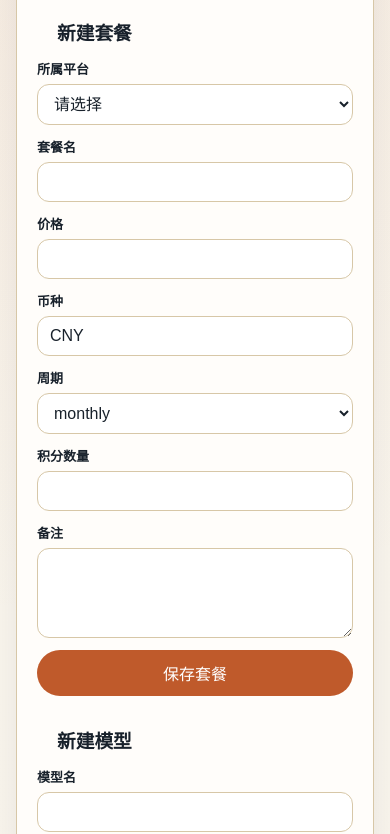
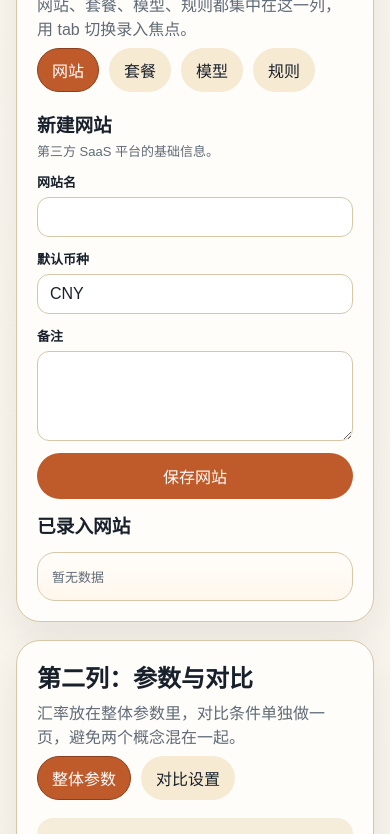
Before and after one commit to homxuwang/AIPriceCompareTool, a website with bundled scripts: page src/options/options.html in a window 390 px wide. Shown: the part 702-1536 px from the top of the page. Built offline with nearby package versions, Linux system fonts and the light colour scheme; some packages are replaced by stand-ins of ours.

Commit message:
feat: redesign options page into three-column workspace

```diff
--- a/src/options/options.css
+++ b/src/options/options.css
@@ -25,7 +25,7 @@ body {
 }
 
 .app {
-  max-width: 1440px;
+  max-width: 1720px;
   margin: 0 auto;
   padding: 24px;
 }
@@ -61,6 +61,13 @@ body {
   gap: 18px;
 }
 
+.workspace-grid {
+  display: grid;
+  grid-template-columns: minmax(320px, 0.95fr) minmax(320px, 0.95fr) minmax(420px, 1.3fr);
+  gap: 18px;
+  align-items: start;
+}
+
 .column {
   display: grid;
   gap: 18px;
@@ -72,6 +79,16 @@ body {
   border-radius: 24px;
   box-shadow: var(--shadow);
   overflow: hidden;
+}
+
+.panel-column {
+  min-height: 820px;
+  display: flex;
+  flex-direction: column;
+}
+
+.panel-result {
+  min-width: 0;
 }
 
 .panel-header {
@@ -90,6 +107,20 @@ body {
 
 .panel-body {
   padding: 0 20px 20px;
+}
+
+.section-title {
+  margin-bottom: 12px;
+}
+
+.section-title h3 {
+  margin: 0 0 4px;
+}
+
+.section-title p {
+  margin: 0;
+  color: var(--muted);
+  font-size: 13px;
 }
 
 .grid-form {
@@ -182,6 +213,56 @@ button:hover,
   gap: 12px;
 }
 
+.metrics-bar {
+  display: grid;
+  grid-template-columns: repeat(5, minmax(0, 1fr));
+  gap: 12px;
+  margin-bottom: 18px;
+}
+
+.metric {
+  padding: 14px 16px;
+  border: 1px solid var(--line);
+  border-radius: 18px;
+  background: rgba(255, 253, 250, 0.82);
+  box-shadow: var(--shadow);
+}
+
+.metric span {
+  display: block;
+  color: var(--muted);
+  font-size: 12px;
+  margin-bottom: 6px;
+}
+
+.metric strong {
+  font-size: 20px;
+}
+
+.tab-strip {
+  display: flex;
+  gap: 10px;
+  padding: 0 20px 18px;
+  flex-wrap: wrap;
+}
+
+.tab-button {
+  background: #f6ead3;
+  color: var(--text);
+  border: 1px solid transparent;
+  padding: 9px 14px;
+}
+
+.tab-button:hover {
+  background: #edd8b6;
+}
+
+.tab-button.is-active {
+  background: var(--accent);
+  color: #fff;
+  border-color: var(--accent-dark);
+}
+
 .card-list {
   display: grid;
   gap: 10px;
@@ -224,6 +305,7 @@ button:hover,
 .table-wrap {
   overflow: auto;
   border-top: 1px solid var(--line);
+  flex: 1;
 }
 
 table {
@@ -252,6 +334,49 @@ th {
   color: var(--muted);
 }
 
+.subpanel-note {
+  padding: 14px 16px;
+  border-radius: 16px;
+  background: #f6ecda;
+  color: #6a5032;
+  font-size: 13px;
+}
+
+.result-summary {
+  display: grid;
+  grid-template-columns: repeat(3, minmax(0, 1fr));
+  gap: 12px;
+  padding: 0 20px 18px;
+}
+
+.result-summary div {
+  border: 1px solid var(--line);
+  border-radius: 16px;
+  padding: 14px;
+  background: #fff7eb;
+}
+
+.result-summary strong {
+  display: block;
+  font-size: 20px;
+  margin-bottom: 4px;
+}
+
+.result-summary span {
+  color: var(--muted);
+  font-size: 12px;
+}
+
+.pill-readout {
+  min-height: 44px;
+  display: flex;
+  align-items: center;
+  padding: 0 12px;
+  border: 1px solid var(--line);
+  border-radius: 12px;
+  background: #fff;
+}
+
 .status {
   margin: 0 0 16px;
   padding: 12px 14px;
@@ -265,9 +390,19 @@ th {
   color: #9b2c2c;
 }
 
+@media (max-width: 1360px) {
+  .workspace-grid {
+    grid-template-columns: 1fr;
+  }
+
+  .panel-column {
+    min-height: auto;
+  }
+}
+
 @media (max-width: 1100px) {
-  .layout {
-    grid-template-columns: 1fr;
+  .metrics-bar {
+    grid-template-columns: repeat(2, minmax(0, 1fr));
   }
 }
 
@@ -280,6 +415,11 @@ th {
     flex-direction: column;
   }
 
+  .metrics-bar,
+  .result-summary {
+    grid-template-columns: 1fr;
+  }
+
   .grid-form,
   .grid-form.compact {
     grid-template-columns: 1fr;
--- a/src/options/options.js
+++ b/src/options/options.js
@@ -17,6 +17,11 @@ const repository = canUseChromeStorage()
   ? createChromeStorageRepository()
   : createInMemoryRepository();
 
+const tabState = {
+  entry: 'platforms',
+  controls: 'settings',
+};
+
 let state = await repository.loadState();
 let comparisonRows = [];
 let flash = null;
@@ -33,11 +38,11 @@ function render() {
       <header class="hero">
         <div class="hero-copy">
           <h1>AI SaaS 比价工作台</h1>
-          <p>手动录入第三方平台套餐、积分和模型规则，先输出可靠表格，再扩展图表。</p>
+          <p>左侧录入数据，中间配置参数和对比条件，右侧稳定输出结果表。</p>
         </div>
         <div class="toolbar">
-          <button class="button-secondary" id="reset-demo">载入示例数据</button>
-          <button id="export-json">导出 JSON</button>
+          <button class="button-secondary" id="reset-demo" type="button">载入示例数据</button>
+          <button id="export-json" type="button">导出 JSON</button>
           <label class="button-like import-button button-secondary">
             导入 JSON
             <input id="import-json" type="file" accept="application/json">
@@ -47,68 +52,68 @@ function render() {
 
       ${flash ? `<p class="status ${flash.type === 'error' ? 'error' : ''}">${flash.message}</p>` : ''}
 
-      <div class="layout">
-        <div class="column">
-          <section class="panel">
+      <section class="metrics-bar">
+        ${renderMetric('网站', state.platforms.length)}
+        ${renderMetric('套餐', state.plans.length)}
+        ${renderMetric('模型', state.models.length)}
+        ${renderMetric('规则', state.rules.length)}
+        ${renderMetric('结果币种', escapeHtml(state.preferences?.targetCurrency ?? 'CNY'))}
+      </section>
+
+      <div class="workspace-grid">
+        <section class="panel panel-column">
           <div class="panel-header">
-              <h2>平台、套餐、模型</h2>
-              <p>先把可复用资产建起来，后面比较时不用重复输入。</p>
+            <h2>第一列：数据录入</h2>
+            <p>网站、套餐、模型、规则都集中在这一列，用 tab 切换录入焦点。</p>
+          </div>
+          <div class="tab-strip">
+            ${renderTabButton('entry', 'platforms', '网站')}
+            ${renderTabButton('entry', 'plans', '套餐')}
+            ${renderTabButton('entry', 'models', '模型')}
+            ${renderTabButton('entry', 'rules', '规则')}
           </div>
           <div class="panel-body stack">
-              ${renderPlatformForm()}
-              ${renderPlanForm()}
-              ${renderModelForm()}
+            ${renderEntryTabContent()}
           </div>
         </section>
 
-          <section class="panel">
+        <section class="panel panel-column">
           <div class="panel-header">
-              <h2>计费规则</h2>
-              <p>支持积分折算和直接价格，两种方式都走同一套比较引擎。</p>
+            <h2>第二列：参数与对比</h2>
+            <p>汇率放在整体参数里，对比条件单独做一页，避免两个概念混在一起。</p>
           </div>
-            <div class="panel-body">
-              ${renderRuleForm()}
+          <div class="tab-strip">
+            ${renderTabButton('controls', 'settings', '整体参数')}
+            ${renderTabButton('controls', 'comparison', '对比设置')}
+          </div>
+          <div class="panel-body stack">
+            ${renderControlsTabContent()}
           </div>
         </section>
 
-          <section class="panel">
+        <section class="panel panel-column panel-result">
           <div class="panel-header">
-              <h2>当前资产</h2>
-              <p>用于快速检查平台、套餐、模型和规则是否录入完整。</p>
+            <h2>第三列：结果输出</h2>
+            <p>结果区固定存在，不做 tab，生成后可以一直盯着看。</p>
           </div>
-            <div class="panel-body stack">
-              ${renderCards('平台', state.platforms, renderPlatformCard)}
-              ${renderCards('套餐', state.plans, renderPlanCard)}
-              ${renderCards('模型', state.models, renderModelCard)}
-              ${renderCards('规则', state.rules, renderRuleCard)}
+          <div class="result-summary">
+            <div>
+              <strong>${comparisonRows.length}</strong>
+              <span>结果条数</span>
             </div>
-          </section>
+            <div>
+              <strong>${escapeHtml(state.preferences?.targetCurrency ?? 'CNY')}</strong>
+              <span>目标币种</span>
             </div>
-
-        <div class="column">
-          <section class="panel">
-            <div class="panel-header">
-              <h2>汇率与场景</h2>
-              <p>默认汇率可改，场景参数只影响本次表格生成。</p>
+            <div>
+              <strong>${state.exchangeRates.updatedAt ? '已配置' : '未配置'}</strong>
+              <span>汇率状态</span>
             </div>
-            <div class="panel-body">
-              ${renderSettingsForm()}
-            </div>
-          </section>
-
-          <section class="panel">
-            <div class="panel-header">
-              <h2>生成对比表</h2>
-              <p>支持同一模型跨平台，也支持多个模型跨多个平台。</p>
-            </div>
-            <div class="panel-body">
-              ${renderComparisonForm()}
           </div>
           <div class="table-wrap">
             ${renderResultsTable()}
           </div>
         </section>
-        </div>
       </div>
     </main>
   `;
@@ -116,15 +121,87 @@ function render() {
   bindEvents();
 }
 
+function renderMetric(label, value) {
+  return `
+    <div class="metric">
+      <span>${label}</span>
+      <strong>${value}</strong>
+    </div>
+  `;
+}
+
+function renderTabButton(group, value, label) {
+  const active = tabState[group] === value;
+  return `
+    <button
+      class="tab-button ${active ? 'is-active' : ''}"
+      data-tab-group="${group}"
+      data-tab-value="${value}"
+      type="button"
+    >
+      ${label}
+    </button>
+  `;
+}
+
+function renderEntryTabContent() {
+  switch (tabState.entry) {
+    case 'platforms':
+      return `
+        ${renderPlatformForm()}
+        ${renderCards('已录入网站', state.platforms, renderPlatformCard)}
+      `;
+    case 'plans':
+      return `
+        ${renderPlanForm()}
+        ${renderCards('已录入套餐', state.plans, renderPlanCard)}
+      `;
+    case 'models':
+      return `
+        ${renderModelForm()}
+        ${renderCards('已录入模型', state.models, renderModelCard)}
+      `;
+    case 'rules':
+      return `
+        ${renderRuleForm()}
+        ${renderCards('已录入规则', state.rules, renderRuleCard)}
+      `;
+    default:
+      return '';
+  }
+}
+
+function renderControlsTabContent() {
+  switch (tabState.controls) {
+    case 'settings':
+      return `
+        <div class="subpanel-note">
+          汇率、默认场景和默认结果币种都放在这里保存。对比页只负责筛选和生成。
+        </div>
+        ${renderSettingsForm()}
+      `;
+    case 'comparison':
+      return `
+        <div class="subpanel-note">
+          当前会以已保存的整体参数为默认值；你可以只调整这次对比的筛选和场景覆盖值。
+        </div>
+        ${renderComparisonForm()}
+      `;
+    default:
+      return '';
+  }
+}
+
 function renderPlatformForm() {
   return `
     <section>
-      <div class="panel-header">
-        <h3>新建平台</h3>
+      <div class="section-title">
+        <h3>新建网站</h3>
+        <p>第三方 SaaS 平台的基础信息。</p>
       </div>
       <form class="grid-form" id="platform-form">
         <div class="field">
-          <label for="platform-name">平台名</label>
+          <label for="platform-name">网站名</label>
           <input id="platform-name" name="name" required>
         </div>
         <div class="field">
@@ -136,7 +213,7 @@ function renderPlatformForm() {
           <textarea id="platform-notes" name="notes"></textarea>
         </div>
         <div class="field span-2">
-          <button type="submit">保存平台</button>
+          <button type="submit">保存网站</button>
         </div>
       </form>
     </section>
@@ -146,12 +223,13 @@ function renderPlatformForm() {
 function renderPlanForm() {
   return `
     <section>
-      <div class="panel-header">
+      <div class="section-title">
         <h3>新建套餐</h3>
+        <p>录入价格、周期和积分总量，供后续积分折算使用。</p>
       </div>
       <form class="grid-form compact" id="plan-form">
         <div class="field">
-          <label for="plan-platform-id">所属平台</label>
+          <label for="plan-platform-id">所属网站</label>
           <select id="plan-platform-id" name="platformId" required>
             <option value="">请选择</option>
             ${state.platforms.map((platform) => `<option value="${platform.id}">${platform.name}</option>`).join('')}
@@ -197,8 +275,9 @@ function renderPlanForm() {
 function renderModelForm() {
   return `
     <section>
-      <div class="panel-header">
+      <div class="section-title">
         <h3>新建模型</h3>
+        <p>模型是跨平台复用的对比对象。</p>
       </div>
       <form class="grid-form" id="model-form">
         <div class="field">
@@ -224,9 +303,14 @@ function renderModelForm() {
 
 function renderRuleForm() {
   return `
+    <section>
+      <div class="section-title">
+        <h3>新建规则</h3>
+        <p>把网站、模型和计费方式连起来，支持积分折算和直接价格。</p>
+      </div>
       <form class="grid-form compact" id="rule-form">
         <div class="field">
-        <label for="rule-platform-id">平台</label>
+          <label for="rule-platform-id">网站</label>
           <select id="rule-platform-id" name="platformId" required>
             <option value="">请选择</option>
             ${state.platforms.map((platform) => `<option value="${platform.id}">${platform.name}</option>`).join('')}
@@ -293,6 +377,7 @@ function renderRuleForm() {
           <button type="submit">保存规则</button>
         </div>
       </form>
+    </section>
   `;
 }
 
@@ -317,31 +402,31 @@ function renderSettingsForm() {
         <input id="rate-hkd" name="HKD" type="number" step="0.000001" value="${rates.HKD ?? 0.92}">
       </div>
       <div class="field">
-        <label for="scenario-input">文本输入 tokens</label>
+        <label for="target-currency">默认结果币种</label>
+        <input id="target-currency" name="targetCurrency" value="${escapeHtml(state.preferences?.targetCurrency ?? 'CNY')}">
+      </div>
+      <div class="field">
+        <label for="scenario-input">默认文本输入 tokens</label>
         <input id="scenario-input" name="textInputTokens" type="number" step="1" value="${state.scenarioDefaults.textInputTokens ?? DEFAULT_SCENARIO.textInputTokens}">
       </div>
       <div class="field">
-        <label for="scenario-output">文本输出 tokens</label>
+        <label for="scenario-output">默认文本输出 tokens</label>
         <input id="scenario-output" name="textOutputTokens" type="number" step="1" value="${state.scenarioDefaults.textOutputTokens ?? DEFAULT_SCENARIO.textOutputTokens}">
       </div>
       <div class="field">
-        <label for="scenario-images">图片张数</label>
+        <label for="scenario-images">默认图片张数</label>
         <input id="scenario-images" name="imageCount" type="number" step="1" value="${state.scenarioDefaults.imageCount ?? DEFAULT_SCENARIO.imageCount}">
       </div>
       <div class="field">
-        <label for="scenario-video">视频秒数</label>
+        <label for="scenario-video">默认视频秒数</label>
         <input id="scenario-video" name="videoSeconds" type="number" step="1" value="${state.scenarioDefaults.videoSeconds ?? DEFAULT_SCENARIO.videoSeconds}">
       </div>
       <div class="field">
-        <label for="scenario-audio">音频分钟</label>
+        <label for="scenario-audio">默认音频分钟</label>
         <input id="scenario-audio" name="audioMinutes" type="number" step="1" value="${state.scenarioDefaults.audioMinutes ?? DEFAULT_SCENARIO.audioMinutes}">
       </div>
-      <div class="field">
-        <label for="target-currency">结果币种</label>
-        <input id="target-currency" name="targetCurrency" value="CNY">
-      </div>
       <div class="field span-3">
-        <button type="submit">保存汇率和默认场景</button>
+        <button type="submit">保存整体参数</button>
       </div>
     </form>
   `;
@@ -350,41 +435,41 @@ function renderSettingsForm() {
 function renderComparisonForm() {
   return `
     <form class="grid-form compact" id="comparison-form">
-      <div class="field">
+      <div class="field span-3">
         <label for="compare-platforms">平台筛选</label>
         <select id="compare-platforms" name="platformIds" multiple size="5">
           ${state.platforms.map((platform) => `<option value="${platform.id}">${platform.name}</option>`).join('')}
         </select>
       </div>
-      <div class="field">
+      <div class="field span-3">
         <label for="compare-models">模型筛选</label>
         <select id="compare-models" name="modelIds" multiple size="5">
           ${state.models.map((model) => `<option value="${model.id}">${model.name}</option>`).join('')}
         </select>
       </div>
       <div class="field">
-        <label for="compare-currency">目标币种</label>
-        <input id="compare-currency" name="targetCurrency" value="CNY">
-      </div>
-      <div class="field">
-        <label for="compare-input">文本输入 tokens</label>
+        <label for="compare-input">本次文本输入</label>
         <input id="compare-input" name="textInputTokens" type="number" step="1" value="${state.scenarioDefaults.textInputTokens}">
       </div>
       <div class="field">
-        <label for="compare-output">文本输出 tokens</label>
+        <label for="compare-output">本次文本输出</label>
         <input id="compare-output" name="textOutputTokens" type="number" step="1" value="${state.scenarioDefaults.textOutputTokens}">
       </div>
       <div class="field">
-        <label for="compare-images">图片张数</label>
+        <label for="compare-images">本次图片张数</label>
         <input id="compare-images" name="imageCount" type="number" step="1" value="${state.scenarioDefaults.imageCount}">
       </div>
       <div class="field">
-        <label for="compare-video">视频秒数</label>
+        <label for="compare-video">本次视频秒数</label>
         <input id="compare-video" name="videoSeconds" type="number" step="1" value="${state.scenarioDefaults.videoSeconds}">
       </div>
       <div class="field">
-        <label for="compare-audio">音频分钟</label>
+        <label for="compare-audio">本次音频分钟</label>
         <input id="compare-audio" name="audioMinutes" type="number" step="1" value="${state.scenarioDefaults.audioMinutes}">
+      </div>
+      <div class="field">
+        <label>结果币种</label>
+        <div class="pill-readout">${escapeHtml(state.preferences?.targetCurrency ?? 'CNY')}</div>
       </div>
       <div class="field span-3">
         <button type="submit">生成对比表</button>
@@ -395,7 +480,7 @@ function renderComparisonForm() {
 
 function renderResultsTable() {
   if (comparisonRows.length === 0) {
-    return `<div class="empty">还没有结果。先录入数据，再点击“生成对比表”。</div>`;
+    return `<div class="empty">还没有结果。先录入网站、套餐、模型和规则，再在第二列生成对比表。</div>`;
   }
 
   return `
@@ -412,7 +497,7 @@ function renderResultsTable() {
           <th>Unit Usage Description</th>
           <th>Original Currency Unit Cost</th>
           <th>Exchange Rate</th>
-          <th>Converted CNY Unit Cost</th>
+          <th>Converted Unit Cost</th>
           <th>Typical Single-Run Cost</th>
         </tr>
       </thead>
@@ -441,7 +526,7 @@ function renderResultsTable() {
 function renderCards(title, items, renderer) {
   return `
     <section>
-      <div class="panel-header">
+      <div class="section-title">
         <h3>${title}</h3>
       </div>
       <div class="card-list">
@@ -511,6 +596,15 @@ function bindEvents() {
   document.querySelector('#export-json')?.addEventListener('click', handleExport);
   document.querySelector('#import-json')?.addEventListener('change', handleImport);
   document.querySelector('#reset-demo')?.addEventListener('click', handleLoadDemo);
+  document.querySelectorAll('[data-tab-group]').forEach((button) => {
+    button.addEventListener('click', handleTabClick);
+  });
+}
+
+function handleTabClick(event) {
+  const button = event.currentTarget;
+  tabState[button.dataset.tabGroup] = button.dataset.tabValue;
+  render();
 }
 
 async function handlePlatformSubmit(event) {
@@ -525,7 +619,7 @@ async function handlePlatformSubmit(event) {
 
   await updateState((draft) => {
     draft.platforms.push(platform);
-  }, '平台已保存');
+  }, '网站已保存');
 }
 
 async function handlePlanSubmit(event) {
@@ -569,6 +663,7 @@ async function handleRuleSubmit(event) {
 
   if (!model) {
     setFlash('error', '请先选择一个有效模型。');
+    render();
     return;
   }
 
@@ -579,6 +674,7 @@ async function handleRuleSubmit(event) {
 
   if (unitDefinitions.length === 0) {
     setFlash('error', '当前规则没有任何有效的单位价格或积分消耗。');
+    render();
     return;
   }
 
@@ -619,7 +715,11 @@ async function handleSettingsSubmit(event) {
       videoSeconds: Number(formData.get('videoSeconds')),
       audioMinutes: Number(formData.get('audioMinutes')),
     };
-  }, '汇率和默认场景已保存');
+    draft.preferences = {
+      ...(draft.preferences ?? {}),
+      targetCurrency: String(formData.get('targetCurrency')).trim().toUpperCase() || 'CNY',
+    };
+  }, '整体参数已保存');
 }
 
 function handleComparisonSubmit(event) {
@@ -630,7 +730,7 @@ function handleComparisonSubmit(event) {
   const filters = {
     platformIds,
     modelIds,
-    targetCurrency: String(formData.get('targetCurrency')).trim().toUpperCase() || 'CNY',
+    targetCurrency: state.preferences?.targetCurrency ?? 'CNY',
     scenario: {
       textInputTokens: Number(formData.get('textInputTokens')),
       textOutputTokens: Number(formData.get('textOutputTokens')),
@@ -694,10 +794,13 @@ async function handleLoadDemo() {
     rules: [{ id: 'rule-demo', platformId: 'platform-demo', modelId: 'model-demo', pricingMode: 'plan_credit_based', planId: 'plan-demo', currency: 'CNY', unitDefinitions: [{ unitType: 'per_image', value: 20 }], notes: '' }],
     exchangeRates: structuredClone(DEFAULT_EXCHANGE_RATES),
     scenarioDefaults: structuredClone(DEFAULT_SCENARIO),
+    preferences: { targetCurrency: 'CNY' },
   });
   state = await repository.loadState();
   comparisonRows = [];
-  setFlash('success', '已载入演示数据，可直接生成 1.95 CNY 的示例结果。');
+  tabState.entry = 'platforms';
+  tabState.controls = 'comparison';
+  setFlash('success', '已载入演示数据，现在直接点“生成对比表”就能看到 1.95 CNY。');
   render();
 }
 
--- a/src/storage/repository.js
+++ b/src/storage/repository.js
@@ -13,6 +13,9 @@ export function createEmptyState() {
     rules: [],
     exchangeRates: structuredClone(DEFAULT_EXCHANGE_RATES),
     scenarioDefaults: structuredClone(DEFAULT_SCENARIO),
+    preferences: {
+      targetCurrency: 'CNY',
+    },
   };
 }
 
```
Also changed, not shown: 1 other file. Lines whose indentation alone changed are shown as unchanged.
